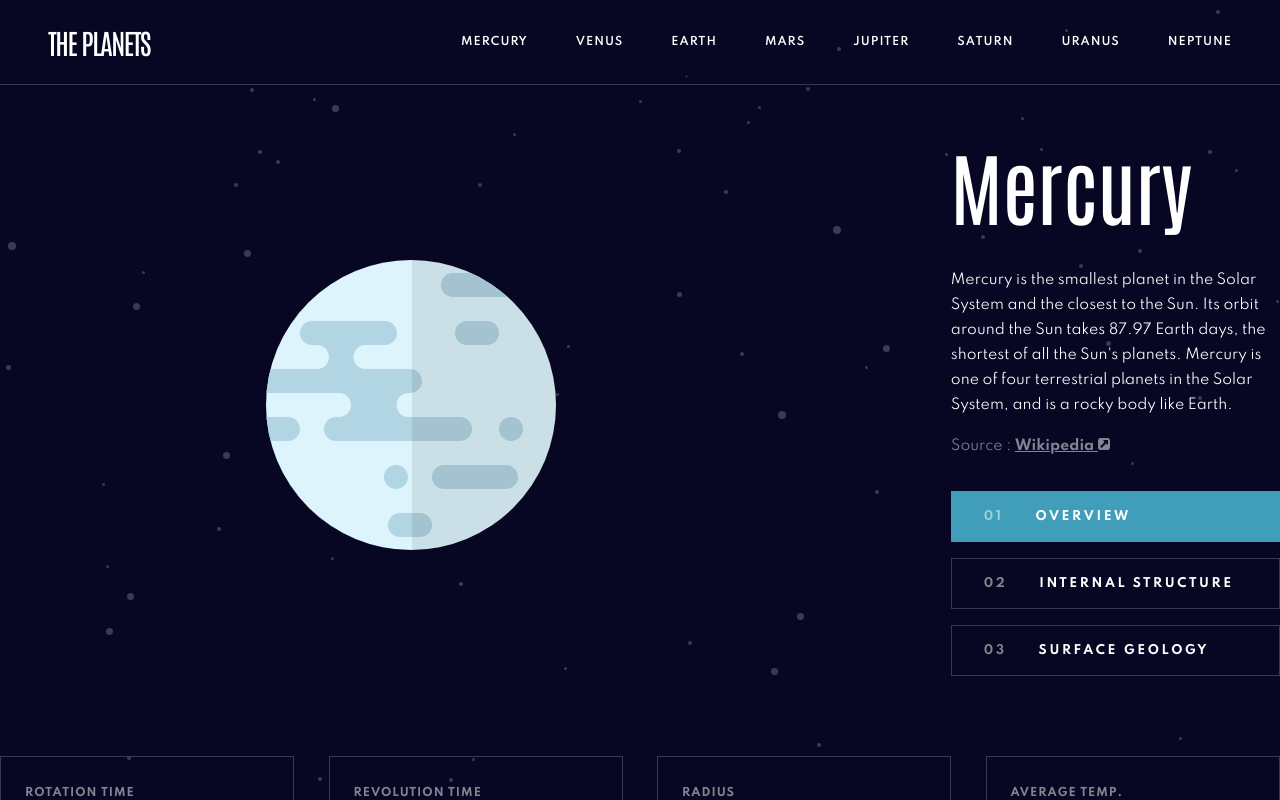
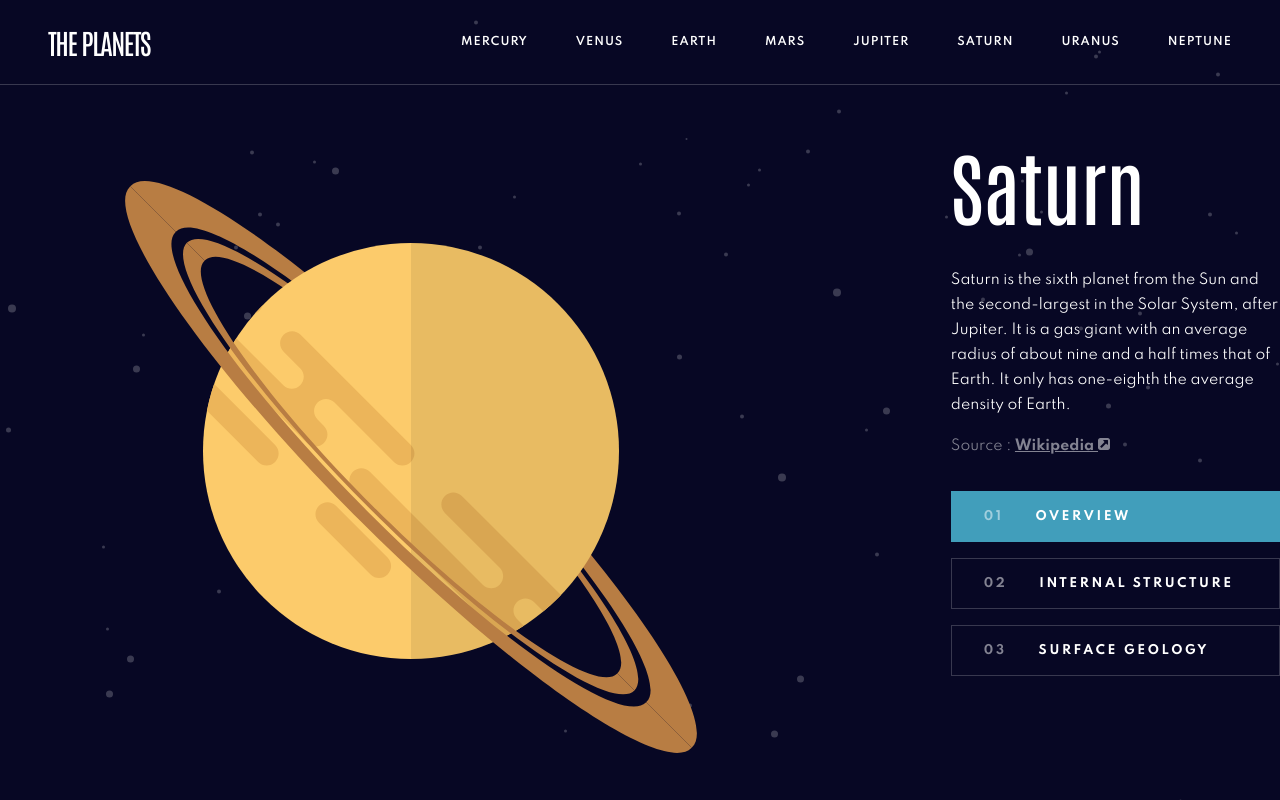
Before and after one commit to Euuphi/planet-facts, a React (Create React App) app: page / in a window 1280 px wide. Shown: the top 800 px of the page. Built offline with nearby package versions, Linux system fonts and the light colour scheme.

Commit message:
Render images based on planet query

```diff
--- a/src/components/PlanetInfo.js
+++ b/src/components/PlanetInfo.js
@@ -3,9 +3,7 @@ import styled from "styled-components";
 // Themes
 import colors from "styles/colors";
 // Images
-import mercury from "images/planets/mercury/planet-mercury.svg";
-import mercuryInternal from "images/planets/mercury/planet-mercury-internal.svg";
-import mercurySurface from "images/planets/mercury/geology-mercury.png";
+import { planetImages } from "images/planetImages";
 import sourceIcon from "images/icon-source.svg";
 // Data
 import * as data from "data/planetData.json";
@@ -73,16 +71,21 @@ const PlanetInfo = () => {
     const allPlanetsData = data;
 
     // Placeholder for: Extract id of planet from url
-    const id = "mercury";
+    const id = "saturn";
 
     // Query for selected planet from all planets data
     const planetData = allPlanetsData[id];
+    const planetImage = planetImages[id];
 
     return (
         <Grid>
             <PlanetImageBox>
                 <img
-                    src={view === "structure" ? mercuryInternal : mercury}
+                    src={
+                        view === "structure"
+                            ? planetImage.structure
+                            : planetImage.overview
+                    }
                     alt={
                         view === "structure"
                             ? `Planet ${planetData.name} with half planet cutout to show internal structure`
@@ -91,7 +94,7 @@ const PlanetInfo = () => {
                 />
                 {view === "geology" && (
                     <SurfaceImage
-                        src={mercurySurface}
+                        src={planetImage.geology}
                         alt={"Surface of " + planetData.name}
                     />
                 )}
```
